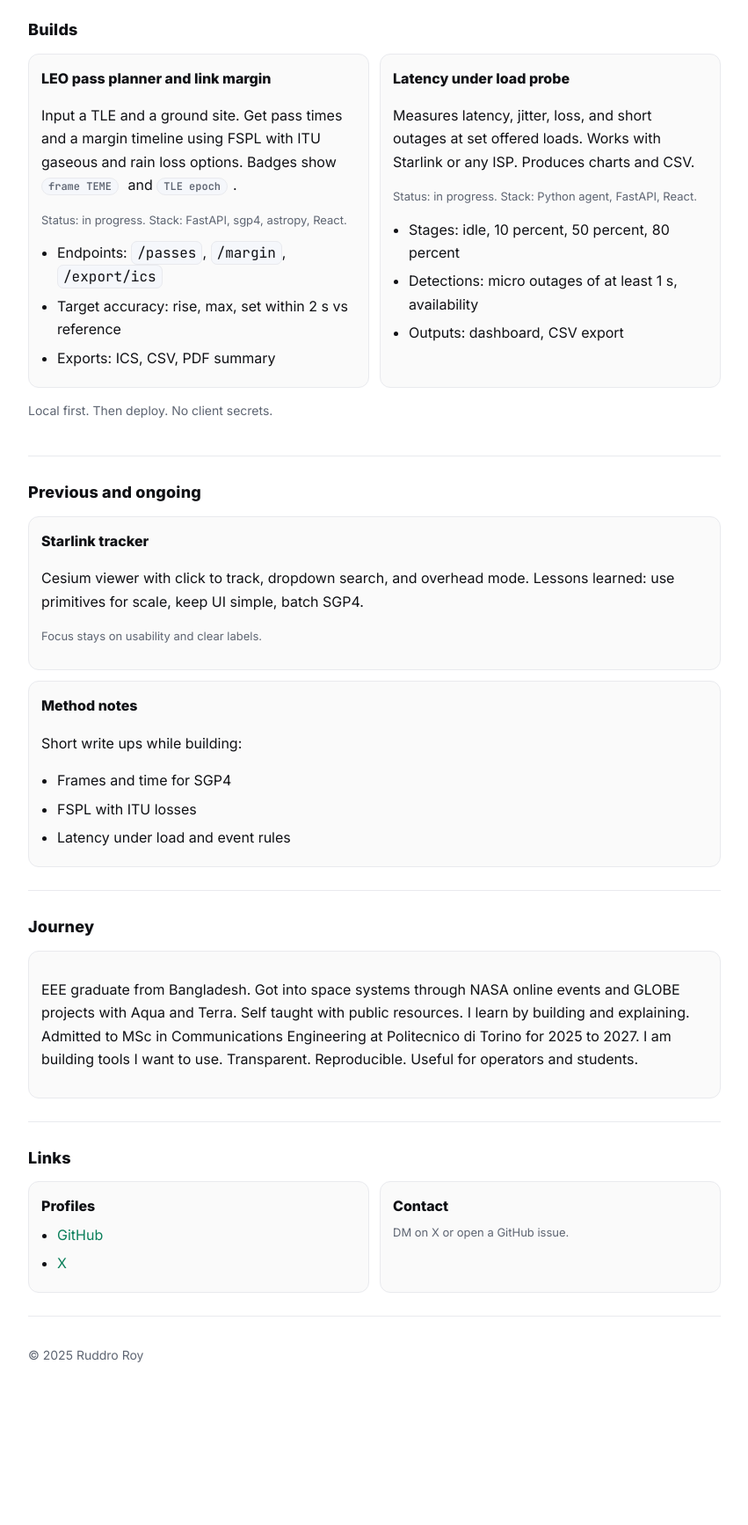
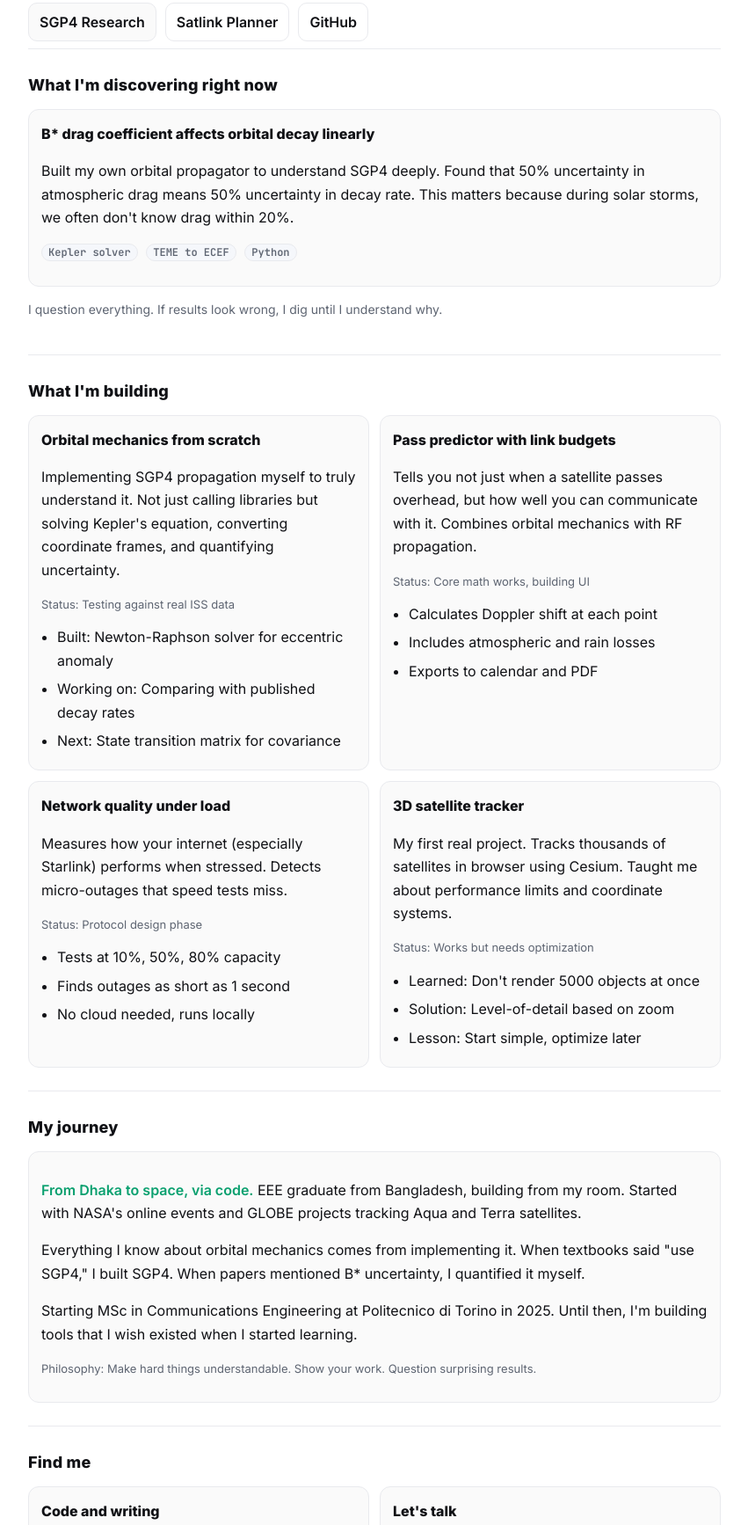
Before and after one commit to ruddro-roy/portfolio, a plain HTML site: page index.html in a window 1280 px wide. Shown: the part 298-2032 px from the top of the page at 88% size, without its empty margins (214-1065 px from the left). Before the commit the page ends 1929 px from the top, so only its background shows below. Drawn offline with Linux system fonts and the light colour scheme.

Commit message:
Update index.html

```diff
--- a/index.html
+++ b/index.html
@@ -2,12 +2,12 @@
 <html lang="en" data-theme="auto">
 <head>
   <meta charset="utf-8" />
-  <title>Ruddro Roy</title>
+  <title>Ruddro Roy - Orbital Mechanics & Network Systems</title>
   <meta name="viewport" content="width=device-width,initial-scale=1" />
-  <meta name="description" content="Systems for satellite passes, link margins, and network QoS. Reproducible outputs. Transparent methods." />
+  <meta name="description" content="Building tools to understand satellite behavior and network performance. Learning orbital mechanics by implementing it from scratch." />
   <meta name="author" content="Ruddro Roy" />
-  <meta property="og:title" content="Ruddro Roy" />
-  <meta property="og:description" content="Systems for satellite passes, link margins, and network QoS. Reproducible outputs. Transparent methods." />
+  <meta property="og:title" content="Ruddro Roy - Orbital Mechanics & Network Systems" />
+  <meta property="og:description" content="Building tools to understand satellite behavior and network performance. Learning orbital mechanics by implementing it from scratch." />
   <meta property="og:type" content="website" />
   <link rel="preconnect" href="https://fonts.googleapis.com" />
   <link rel="preconnect" href="https://fonts.gstatic.com" crossorigin />
@@ -31,6 +31,7 @@
     .wrap{max-width:var(--max);margin:0 auto;padding:28px 16px 64px}
     header{display:flex;align-items:center;justify-content:space-between;gap:12px;padding:8px 0 18px;border-bottom:1px solid var(--border)}
     .name{font-weight:800;letter-spacing:.2px;font-size:18px}
+    .tagline{color:var(--muted);font-size:13px;margin-left:8px}
     nav a{color:var(--muted);margin-left:14px;font-weight:600}
     nav a.active, nav a:hover{color:var(--fg)}
     .hero{padding:22px 0 8px}
@@ -55,6 +56,13 @@
     .pill{display:inline-flex;gap:6px;align-items:center}
     .toggle{border:1px solid var(--border);background:var(--card);color:var(--muted);border-radius:10px;padding:8px 10px;cursor:pointer}
     .sr{position:absolute;left:-9999px}
+    .highlight{color:var(--accent);font-weight:600}
+    @media (max-width:600px){
+      .wrap{padding:20px 12px 48px}
+      .t{font-size:24px}
+      nav a{margin-left:10px;font-size:14px}
+      .tagline{display:none}
+    }
   </style>
 </head>
 <body>
@@ -62,11 +70,11 @@
     <header>
       <div class="pill">
         <span class="name">Ruddro Roy</span>
-        <span class="badge">Dhaka to Torino</span>
+        <span class="tagline">I like to think deeply</span>
       </div>
       <nav aria-label="Primary">
-        <a href="#builds" class="active">Builds</a>
-        <a href="#projects">Projects</a>
+        <a href="#current" class="active">Current</a>
+        <a href="#builds">Builds</a>
         <a href="#journey">Journey</a>
         <a href="#links">Links</a>
         <button id="theme" class="toggle" aria-pressed="false" aria-label="Toggle theme">Theme</button>
@@ -74,96 +82,134 @@
     </header>
 
     <section class="hero" id="top">
-      <div class="t">Systems for space and networks.</div>
+      <div class="t">Building tools to understand how satellites move and networks behave.</div>
       <p class="sub">
-        Focus on reliable outputs and transparent methods. Frames and epochs shown. Everything reproducible.
+        I implement orbital mechanics from first principles. When I see 0.04km error where I expect 2km, I investigate why. Currently exploring how atmospheric drag uncertainty affects satellite predictions.
       </p>
       <div class="cta">
-        <a class="btn" href="#builds">See builds</a>
+        <a class="btn" href="https://github.com/ruddro-roy/SGP4-experiment" target="_blank" rel="noopener">SGP4 Research</a>
+        <a class="btn secondary" href="https://github.com/ruddro-roy/satlink-planner" target="_blank" rel="noopener">Satlink Planner</a>
         <a class="btn secondary" href="https://github.com/ruddro-roy" target="_blank" rel="noopener">GitHub</a>
-        <a class="btn secondary" href="https://x.com/royrdro" target="_blank" rel="noopener">X</a>
       </div>
     </section>
 
+    <section id="current" aria-labelledby="current-h">
+      <h2 id="current-h">What I'm discovering right now</h2>
+      <div class="grid">
+        <article class="card">
+          <h3>B* drag coefficient affects orbital decay linearly</h3>
+          <p>
+            Built my own orbital propagator to understand SGP4 deeply. Found that 50% uncertainty in atmospheric drag means 50% uncertainty in decay rate. This matters because during solar storms, we often don't know drag within 20%.
+          </p>
+          <p class="meta">
+            <span class="badge">Kepler solver</span>
+            <span class="badge">TEME to ECEF</span>
+            <span class="badge">Python</span>
+          </p>
+        </article>
+      </div>
+      <p class="note">I question everything. If results look wrong, I dig until I understand why.</p>
+    </section>
+
     <section id="builds" aria-labelledby="builds-h">
-      <h2 id="builds-h">Builds</h2>
+      <h2 id="builds-h">What I'm building</h2>
       <div class="grid cols-2">
         <article class="card">
-          <h3>LEO pass planner and link margin</h3>
-          <p>Input a TLE and a ground site. Get pass times and a margin timeline using FSPL with ITU gaseous and rain loss options. Badges show <span class="badge">frame TEME</span> and <span class="badge">TLE epoch</span>.</p>
-          <p class="meta">Status: in progress. Stack: FastAPI, sgp4, astropy, React.</p>
+          <h3>Orbital mechanics from scratch</h3>
+          <p>
+            Implementing SGP4 propagation myself to truly understand it. Not just calling libraries but solving Kepler's equation, converting coordinate frames, and quantifying uncertainty.
+          </p>
+          <p class="meta">Status: Testing against real ISS data</p>
           <ul class="list">
-            <li>Endpoints: <span class="mono">/passes</span>, <span class="mono">/margin</span>, <span class="mono">/export/ics</span></li>
-            <li>Target accuracy: rise, max, set within 2 s vs reference</li>
-            <li>Exports: ICS, CSV, PDF summary</li>
+            <li>Built: Newton-Raphson solver for eccentric anomaly</li>
+            <li>Working on: Comparing with published decay rates</li>
+            <li>Next: State transition matrix for covariance</li>
           </ul>
         </article>
 
         <article class="card">
-          <h3>Latency under load probe</h3>
-          <p>Measures latency, jitter, loss, and short outages at set offered loads. Works with Starlink or any ISP. Produces charts and CSV.</p>
-          <p class="meta">Status: in progress. Stack: Python agent, FastAPI, React.</p>
+          <h3>Pass predictor with link budgets</h3>
+          <p>
+            Tells you not just when a satellite passes overhead, but how well you can communicate with it. Combines orbital mechanics with RF propagation.
+          </p>
+          <p class="meta">Status: Core math works, building UI</p>
           <ul class="list">
-            <li>Stages: idle, 10 percent, 50 percent, 80 percent</li>
-            <li>Detections: micro outages of at least 1 s, availability</li>
-            <li>Outputs: dashboard, CSV export</li>
+            <li>Calculates Doppler shift at each point</li>
+            <li>Includes atmospheric and rain losses</li>
+            <li>Exports to calendar and PDF</li>
           </ul>
-        </article>
-      </div>
-      <p class="note">Local first. Then deploy. No client secrets.</p>
-    </section>
-
-    <section id="projects" aria-labelledby="proj-h">
-      <h2 id="proj-h">Previous and ongoing</h2>
-      <div class="grid">
-        <article class="card">
-          <h3>Starlink tracker</h3>
-          <p>Cesium viewer with click to track, dropdown search, and overhead mode. Lessons learned: use primitives for scale, keep UI simple, batch SGP4.</p>
-          <p class="meta">Focus stays on usability and clear labels.</p>
         </article>
 
         <article class="card">
-          <h3>Method notes</h3>
-          <p>Short write ups while building:</p>
+          <h3>Network quality under load</h3>
+          <p>
+            Measures how your internet (especially Starlink) performs when stressed. Detects micro-outages that speed tests miss.
+          </p>
+          <p class="meta">Status: Protocol design phase</p>
           <ul class="list">
-            <li>Frames and time for SGP4</li>
-            <li>FSPL with ITU losses</li>
-            <li>Latency under load and event rules</li>
+            <li>Tests at 10%, 50%, 80% capacity</li>
+            <li>Finds outages as short as 1 second</li>
+            <li>No cloud needed, runs locally</li>
+          </ul>
+        </article>
+
+        <article class="card">
+          <h3>3D satellite tracker</h3>
+          <p>
+            My first real project. Tracks thousands of satellites in browser using Cesium. Taught me about performance limits and coordinate systems.
+          </p>
+          <p class="meta">Status: Works but needs optimization</p>
+          <ul class="list">
+            <li>Learned: Don't render 5000 objects at once</li>
+            <li>Solution: Level-of-detail based on zoom</li>
+            <li>Lesson: Start simple, optimize later</li>
           </ul>
         </article>
       </div>
     </section>
 
     <section id="journey" aria-labelledby="journey-h">
-      <h2 id="journey-h">Journey</h2>
+      <h2 id="journey-h">My journey</h2>
       <div class="grid">
         <article class="card">
           <p>
-            EEE graduate from Bangladesh. Got into space systems through NASA online events and GLOBE projects with Aqua and Terra. Self taught with public resources. I learn by building and explaining.
-            Admitted to MSc in Communications Engineering at Politecnico di Torino for 2025 to 2027. I am building tools I want to use. Transparent. Reproducible. Useful for operators and students.
+            <span class="highlight">From Dhaka to space, via code.</span> EEE graduate from Bangladesh, building from my room. Started with NASA's online events and GLOBE projects tracking Aqua and Terra satellites.
+          </p>
+          <p>
+            Everything I know about orbital mechanics comes from implementing it. When textbooks said "use SGP4," I built SGP4. When papers mentioned B* uncertainty, I quantified it myself.
+          </p>
+          <p>
+            Starting MSc in Communications Engineering at Politecnico di Torino in 2025. Until then, I'm building tools that I wish existed when I started learning.
+          </p>
+          <p class="meta">
+            Philosophy: Make hard things understandable. Show your work. Question surprising results.
           </p>
         </article>
       </div>
     </section>
 
     <section id="links" aria-labelledby="links-h">
-      <h2 id="links-h">Links</h2>
+      <h2 id="links-h">Find me</h2>
       <div class="grid cols-2">
         <div class="card">
-          <h3>Profiles</h3>
+          <h3>Code and writing</h3>
           <ul class="list">
-            <li><a href="https://github.com/ruddro-roy" target="_blank" rel="noopener">GitHub</a></li>
-            <li><a href="https://x.com/royrdro" target="_blank" rel="noopener">X</a></li>
+            <li><a href="https://github.com/ruddro-roy" target="_blank" rel="noopener">GitHub</a> - All my experiments</li>
+            <li><a href="https://x.com/royrdro" target="_blank" rel="noopener">X (Twitter)</a> - Updates and thoughts</li>
           </ul>
         </div>
         <div class="card">
-          <h3>Contact</h3>
-          <p class="meta">DM on X or open a GitHub issue.</p>
+          <h3>Let's talk</h3>
+          <p>
+            Open to opportunities in orbital mechanics, satellite operations, or network analysis. Especially interested in startups that let me build and learn.
+          </p>
+          <p class="meta">DM on X or open a GitHub issue</p>
         </div>
       </div>
     </section>
 
     <footer>
+      <p class="note">Building from Bangladesh. Moving to Italy. Thinking about space.</p>
       <p class="note">© <span id="y"></span> Ruddro Roy</p>
     </footer>
   </div>
@@ -172,22 +218,15 @@
     // year
     document.getElementById('y').textContent = new Date().getFullYear();
 
-    // theme toggle with data-theme
+    // theme toggle
     const root = document.documentElement;
     const btn = document.getElementById('theme');
-
-    // decide initial theme
-    const stored = localStorage.getItem('theme'); // "light" or "dark" or null
+    const stored = localStorage.getItem('theme');
     const prefersDark = window.matchMedia && window.matchMedia('(prefers-color-scheme: dark)').matches;
 
     function applyTheme(mode){
-      // mode = "light" | "dark"
       root.setAttribute('data-theme', mode);
       btn.setAttribute('aria-pressed', String(mode === 'dark'));
-    }
-
-    function currentTheme(){
-      return root.getAttribute('data-theme');
     }
 
     if(stored === 'light' || stored === 'dark'){
@@ -197,7 +236,8 @@
     }
 
     btn.addEventListener('click', () => {
-      const next = currentTheme() === 'dark' ? 'light' : 'dark';
+      const current = root.getAttribute('data-theme');
+      const next = current === 'dark' ? 'light' : 'dark';
       localStorage.setItem('theme', next);
       applyTheme(next);
     });
```
